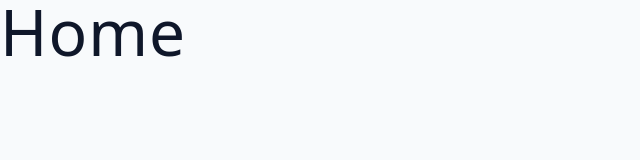
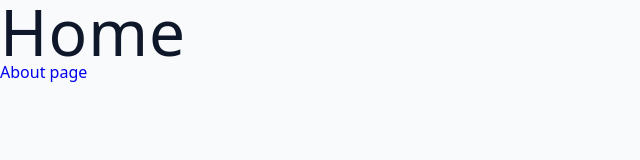
Before and after one commit to NikDoe/cocktails-app, a React (Vite) app: page / in a window 1280 px wide. Shown: the top 160 px of the page, without its empty margins (0-640 px from the left). Built offline with nearby package versions, Linux system fonts and the light colour scheme.

Commit message:
implements basic links between pages

```diff
--- a/src/pages/About.tsx
+++ b/src/pages/About.tsx
@@ -1,6 +1,11 @@
+import { Link } from 'react-router-dom';
+
 function About() {
 	return (
-		<h1>About</h1>
+		<div>
+			<h1>About</h1>
+			<Link to='/'>Home page</Link>
+		</div>
 	);
 }
 
--- a/src/pages/Home.tsx
+++ b/src/pages/Home.tsx
@@ -1,6 +1,11 @@
+import { Link } from 'react-router-dom';
+
 function Home() {
 	return (
-		<h1>Home</h1>
+		<div>
+			<h1>Home</h1>
+			<Link to='/about'>About page</Link>
+		</div>
 	);
 }
 
```
